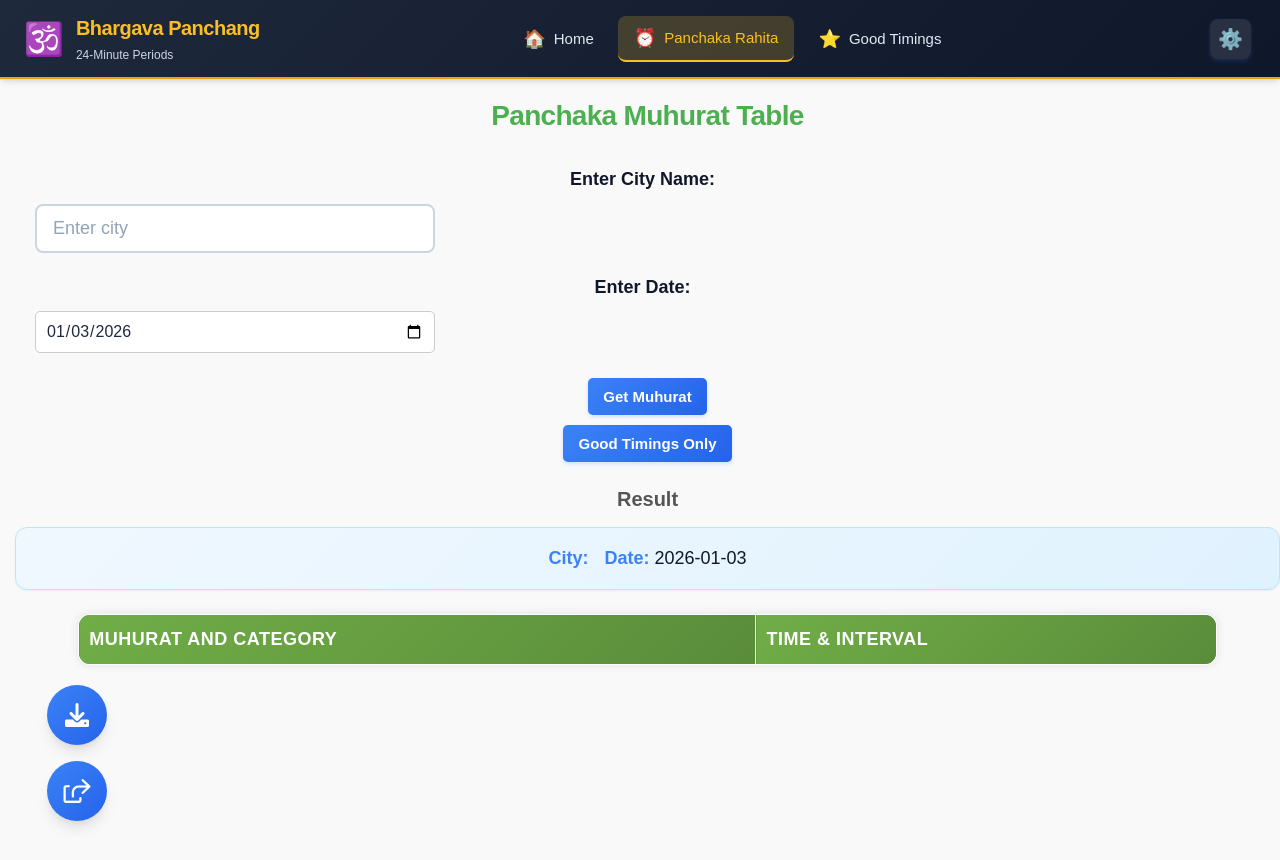
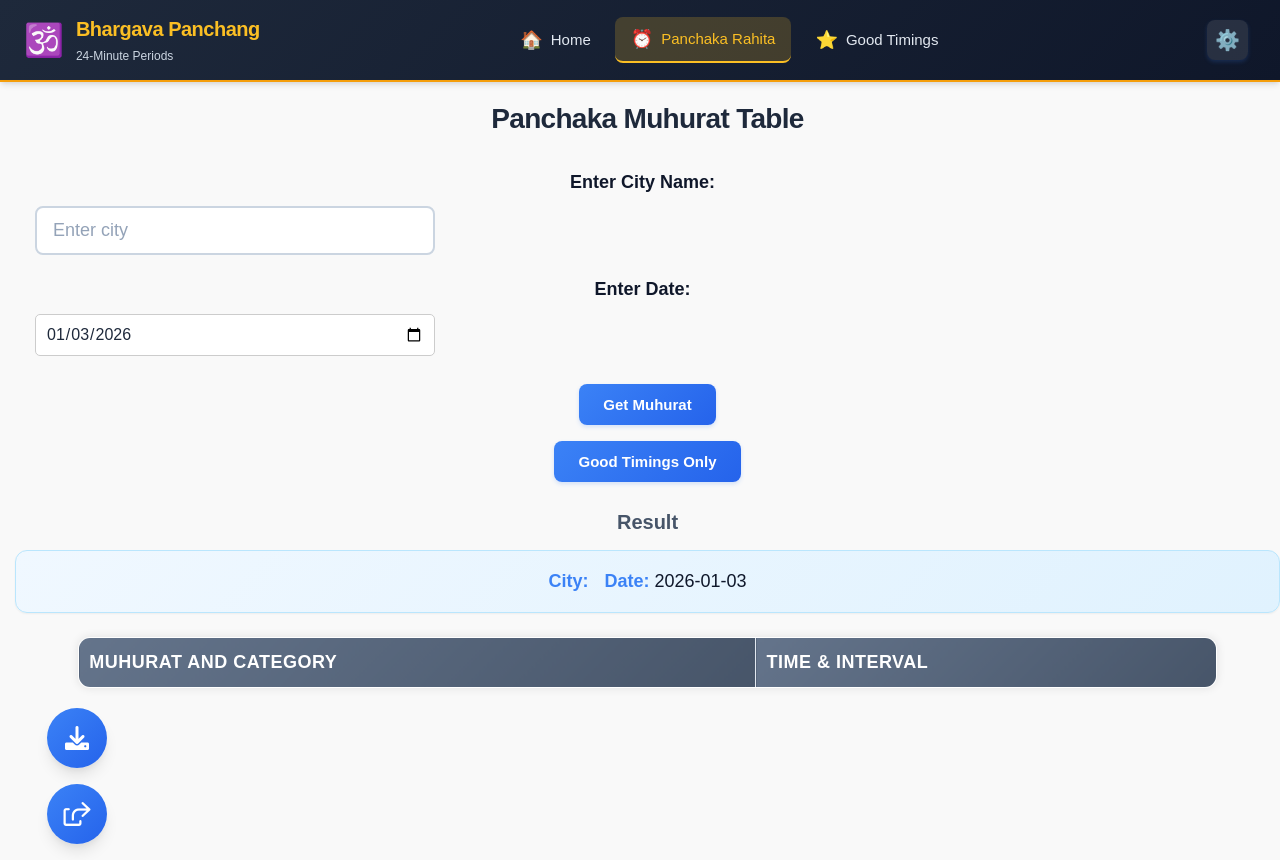
Before and after one commit to ucs200525/panchBotNewTele, a React (Create React App) app in the folder frontend/: page /panchaka in a window 1280 px wide. Before the commit the page ends 837 px from the top, so only its background shows below. Built offline with nearby package versions, Linux system fonts and the light colour scheme.

Commit message:
Replace all green colors with professional blue/gray theme

```diff
--- a/frontend/src/pages/PanchakaMuhurth.css
+++ b/frontend/src/pages/PanchakaMuhurth.css
@@ -9,8 +9,10 @@ body {
 
 h1 {
     text-align: center;
-    color: #4CAF50;
+    color: #1e293b;
     margin-top: 20px;
+    font-size: 1.75rem;
+    font-weight: 700;
 }
 
 h2 {
@@ -35,17 +37,23 @@ input[type="text"] {
 }
 
 button {
-    background-color: #4CAF50;
+    background: linear-gradient(135deg, #3b82f6 0%, #2563eb 100%);
     color: white;
     border: none;
-    padding: 10px 15px;
-    border-radius: 5px;
+    padding: 0.75rem 1.5rem;
+    border-radius: 0.5rem;
     cursor: pointer;
-    margin: 5px;
+    margin: 0.5rem;
+    font-size: 0.9375rem;
+    font-weight: 600;
+    box-shadow: 0 2px 4px rgba(59, 130, 246, 0.2);
+    transition: all 0.2s ease;
 }
 
 button:hover {
-    background-color: #45a049;
+    background: linear-gradient(135deg, #2563eb 0%, #1d4ed8 100%);
+    transform: translateY(-1px);
+    box-shadow: 0 4px 8px rgba(59, 130, 246, 0.3);
 }
 
 /* Table Section */
@@ -65,8 +73,9 @@ td {
 }
 
 th {
-    background-color: #4CAF50;
+    background: linear-gradient(135deg, #64748b 0%, #475569 100%);
     color: white;
+    font-weight: 600;
 }
 
 tr:nth-child(even) {
--- a/frontend/src/pages/style.css
+++ b/frontend/src/pages/style.css
@@ -314,7 +314,7 @@ th {
 h1 {
   font-size: 1.75rem;
   font-weight: 700;
-  color: #1e293b;
+  color: #1e293b !important;
   text-align: center;
   margin: 1.5rem 0 2rem;
   letter-spacing: -0.025em;
@@ -323,7 +323,7 @@ h1 {
 h2 {
   font-size: 1.25rem;
   font-weight: 600;
-  color: #475569;
+  color: #475569 !important;
   text-align: center;
   margin: 1.5rem 0 1rem;
 }
@@ -331,7 +331,7 @@ h2 {
 h3 {
   font-size: 1.125rem;
   font-weight: 600;
-  color: #64748b;
+  color: #64748b !important;
   margin: 1rem 0;
 }
 
@@ -394,6 +394,7 @@ input[type="checkbox"] {
   height: 1.125rem;
   cursor: pointer;
 }
+
 /* ========================================
    Responsive Design - Mobile First
    ======================================== */
@@ -536,7 +537,9 @@ input[type="checkbox"] {
   margin-bottom: var(--space-2);
 }
 
-.time-badge, .period-badge, .countdown-badge {
+.time-badge,
+.period-badge,
+.countdown-badge {
   display: inline-flex;
   align-items: center;
   gap: 4px;
@@ -585,6 +588,7 @@ input[type="checkbox"] {
     opacity: 0;
     transform: translateY(-10px);
   }
+
   to {
     opacity: 1;
     transform: translateY(0);
@@ -624,9 +628,12 @@ input[type="checkbox"] {
 }
 
 @keyframes pulse {
-  0%, 100% {
+
+  0%,
+  100% {
     opacity: 1;
   }
+
   50% {
     opacity: 0.85;
   }
@@ -643,7 +650,9 @@ input[type="checkbox"] {
     gap: var(--space-1);
   }
 
-  .time-badge, .period-badge, .countdown-badge {
+  .time-badge,
+  .period-badge,
+  .countdown-badge {
     font-size: var(--text-xs);
   }
 }
```
